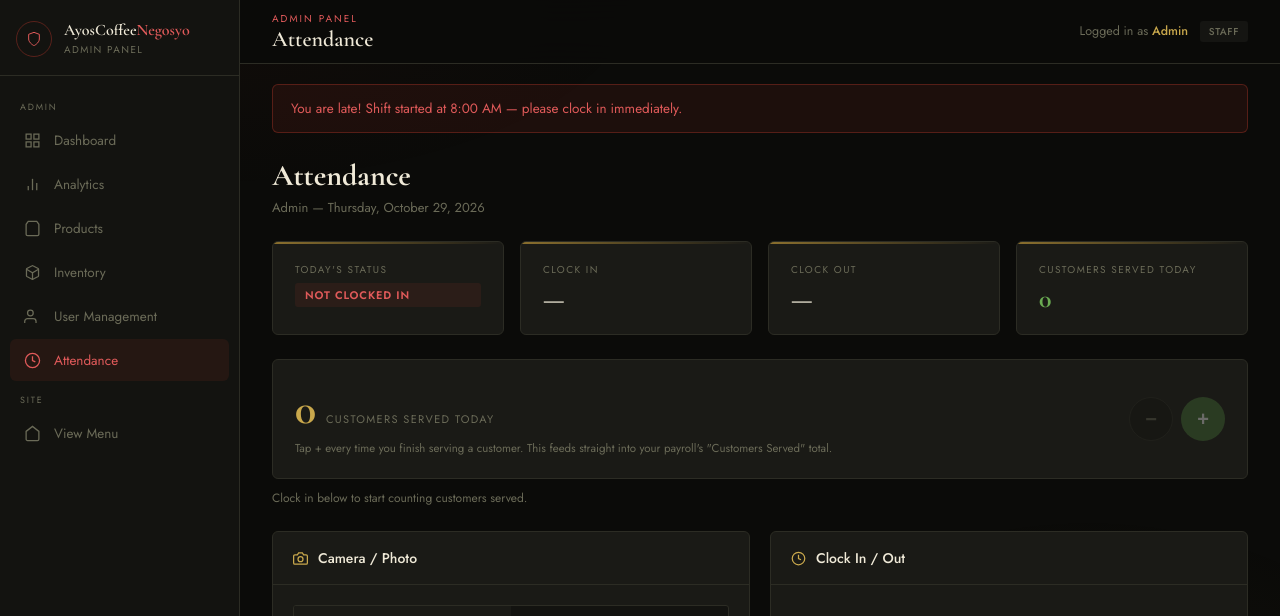
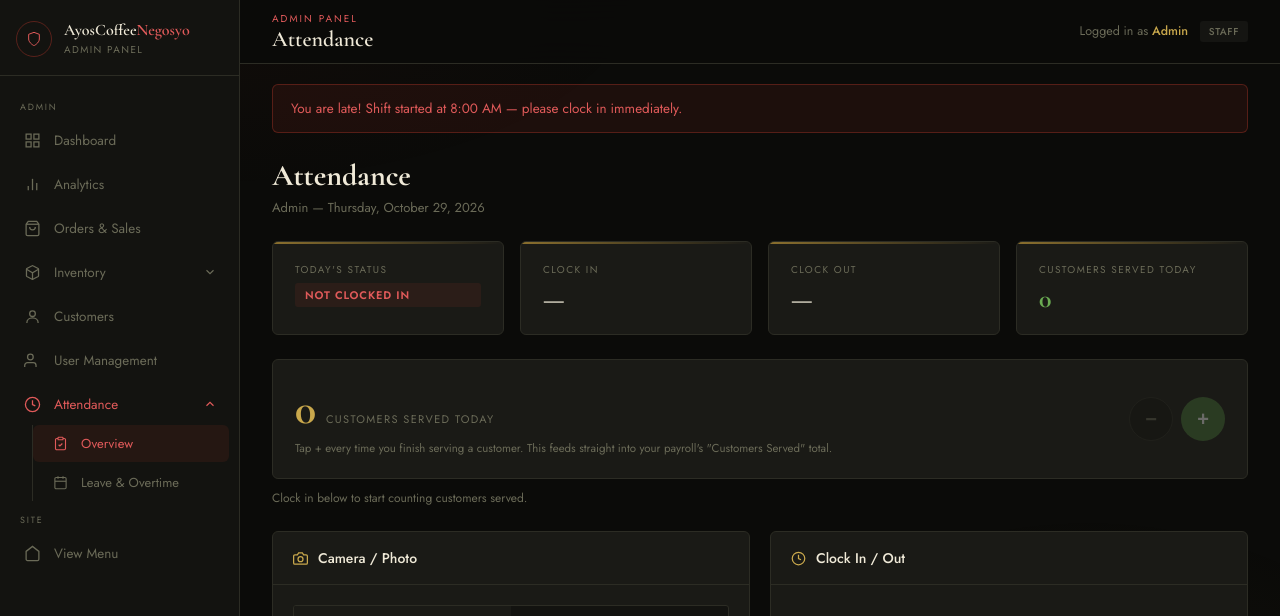
Before and after one commit to guevaraprinceedward/study-projects-php, a PHP site: page /restaurant/admin/admin-attendance.php in a window 1280 px wide. Shown: the top 616 px of the page. Run offline with PHP 8.4, Linux system fonts and the light colour scheme; a user stored in the database is signed in; data comes from the database, SQL or seed files in the repository; data that the repository does not hold is empty; some libraries are stand-ins or nearby versions.

Commit message:
Update admin-attendance.php

```diff
--- a/admin/admin-attendance.php
+++ b/admin/admin-attendance.php
@@ -11,6 +11,17 @@ $isOwner   = $adminRole === 'owner';
 $canServeCustomers = in_array($adminRole, ['admin', 'staff'], true);
 
 $roleLabels = ['owner'=>'Owner','super_admin'=>'Super Admin','admin'=>'Admin','manager'=>'Manager','staff'=>'Staff'];
+$currentPage = basename($_SERVER['PHP_SELF']);
+$attOpen = in_array($currentPage, ['admin-attendance.php', 'admin-leave-overtime.php']);
+
+// Pending count para sa badge (Owner lang). Naka-try/catch kasi baka wala pa ang tables.
+$pendingCount = 0;
+if ($isOwner) {
+    try {
+        $pendingCount += (int)$conn->query("SELECT COUNT(*) c FROM leave_requests WHERE status='pending'")->fetch_assoc()['c'];
+        $pendingCount += (int)$conn->query("SELECT COUNT(*) c FROM overtime_requests WHERE status='pending'")->fetch_assoc()['c'];
+    } catch (Throwable $e) { $pendingCount = 0; }
+}
 
 // ── Ensure tables / columns exist ───────────────────────────────────────────
 $conn->query("
@@ -265,6 +276,30 @@ body::before{content:'';position:fixed;inset:0;background:radial-gradient(ellips
 .nav-item:hover{background:rgba(255,255,255,0.04);color:var(--text)}
 .nav-item.active{background:rgba(192,57,43,0.1);color:#e05a5a}
 .nav-icon{width:20px;height:20px;display:flex;align-items:center;justify-content:center;flex-shrink:0}
+.nav-badge{margin-left:auto;background:var(--red);color:#fff;border-radius:10px;padding:1px 7px;font-size:10px}
+
+/* ── Dropdown groups ── */
+.nav-toggle{width:100%;background:none;border:none;font-family:'Jost',sans-serif;cursor:pointer;text-align:left}
+.nav-chevron{margin-left:auto;display:flex;transition:transform 0.3s ease}
+.nav-group.open > .nav-toggle .nav-chevron{transform:rotate(180deg)}
+.nav-group.open > .nav-toggle{color:var(--text)}
+.nav-group.has-active > .nav-toggle{color:#e05a5a}
+
+.nav-sub{display:grid;grid-template-rows:0fr;transition:grid-template-rows 0.35s ease}
+.nav-group.open > .nav-sub{grid-template-rows:1fr}
+.nav-sub-inner{
+    overflow:hidden;min-height:0;
+    display:flex;flex-direction:column;gap:2px;
+    margin-left:22px;border-left:1px solid var(--border);
+    visibility:hidden;opacity:0;
+    transition:opacity 0.3s ease, visibility 0.35s;
+}
+.nav-group.open > .nav-sub > .nav-sub-inner{visibility:visible;opacity:1}
+.nav-sub .nav-item{padding:9px 12px 9px 18px;font-size:13px}
+.nav-sub .nav-icon{width:18px;height:18px}
+.nav-sub .nav-icon svg{width:15px;height:15px}
+.nav-group.open > .nav-toggle .nav-badge{display:none}
+
 .sb-footer{padding:10px;border-top:1px solid var(--border)}
 .nav-item.logout{color:#e05a5a}
 .nav-item.logout:hover{background:rgba(224,90,90,0.08)}
@@ -454,36 +489,80 @@ tbody tr:hover{background:rgba(255,255,255,0.02)}
     </div>
         <nav class="sb-nav">
     <div class="sb-nav-label">Admin</div>
-        <a href="admin-dashboard.php" class="nav-item">
+
+    <a href="admin-dashboard.php" class="nav-item <?= $currentPage === 'admin-dashboard.php' ? 'active' : '' ?>">
         <span class="nav-icon"><svg width="17" height="17" viewBox="0 0 24 24" fill="none" stroke="currentColor" stroke-width="1.8"><rect x="3" y="3" width="7" height="7"/><rect x="14" y="3" width="7" height="7"/><rect x="3" y="14" width="7" height="7"/><rect x="14" y="14" width="7" height="7"/></svg></span>
         Dashboard
     </a>
-        <a href="admin-analytics.php" class="nav-item">
+    <a href="admin-analytics.php" class="nav-item <?= $currentPage === 'admin-analytics.php' ? 'active' : '' ?>">
         <span class="nav-icon"><svg width="17" height="17" viewBox="0 0 24 24" fill="none" stroke="currentColor" stroke-width="1.8"><line x1="18" y1="20" x2="18" y2="10"/><line x1="12" y1="20" x2="12" y2="4"/><line x1="6" y1="20" x2="6" y2="14"/></svg></span>
         Analytics
     </a>
-        <a href="admin-products.php" class="nav-item">
-            <span class="nav-icon"><svg width="17" height="17" viewBox="0 0 24 24" fill="none" stroke="currentColor" stroke-width="1.8"><path d="M6 2 3 6v14a2 2 0 0 0 2 2h14a2 2 0 0 0 2-2V6l-3-4z"/></svg></span>
+    <a href="admin-orders.php" class="nav-item <?= $currentPage === 'admin-orders.php' ? 'active' : '' ?>">
+        <span class="nav-icon"><svg width="17" height="17" viewBox="0 0 24 24" fill="none" stroke="currentColor" stroke-width="1.8"><path d="M6 2 3 6v14a2 2 0 0 0 2 2h14a2 2 0 0 0 2-2V6l-3-4z"/><line x1="3" y1="6" x2="21" y2="6"/><path d="M16 10a4 4 0 0 1-8 0"/></svg></span>
+        Orders & Sales
+    </a>
+
+    <!-- INVENTORY DROPDOWN -->
+    <div class="nav-group <?= $invOpen ? 'open has-active' : '' ?>">
+        <button type="button" class="nav-item nav-toggle" aria-expanded="<?= $invOpen ? 'true' : 'false' ?>">
+            <span class="nav-icon"><svg width="17" height="17" viewBox="0 0 24 24" fill="none" stroke="currentColor" stroke-width="1.8"><path d="M20.5 7.28a1 1 0 0 0-.5-.86L12.5 2.4a1 1 0 0 0-1 0L4 6.42a1 1 0 0 0-.5.86v9.44a1 1 0 0 0 .5.86l7.5 4.02a1 1 0 0 0 1 0l7.5-4.02a1 1 0 0 0 .5-.86z"/><polyline points="3.5 7.5 12 12.5 20.5 7.5"/><line x1="12" y1="22" x2="12" y2="12.5"/></svg></span>
+            Inventory
+            <span class="nav-chevron"><svg width="14" height="14" viewBox="0 0 24 24" fill="none" stroke="currentColor" stroke-width="2"><polyline points="6 9 12 15 18 9"/></svg></span>
+        </button>
+        <div class="nav-sub">
+            <div class="nav-sub-inner">
+                <a href="admin-inventory.php" class="nav-item <?= $currentPage === 'admin-inventory.php' ? 'active' : '' ?>">
+                    <span class="nav-icon"><svg width="15" height="15" viewBox="0 0 24 24" fill="none" stroke="currentColor" stroke-width="1.8"><line x1="8" y1="6" x2="21" y2="6"/><line x1="8" y1="12" x2="21" y2="12"/><line x1="8" y1="18" x2="21" y2="18"/><line x1="3" y1="6" x2="3.01" y2="6"/><line x1="3" y1="12" x2="3.01" y2="12"/><line x1="3" y1="18" x2="3.01" y2="18"/></svg></span>
+                    Overview
+                </a>
+                <a href="admin-products.php" class="nav-item <?= $currentPage === 'admin-products.php' ? 'active' : '' ?>">
+                    <span class="nav-icon"><svg width="15" height="15" viewBox="0 0 24 24" fill="none" stroke="currentColor" stroke-width="1.8"><rect x="3" y="7" width="18" height="13" rx="2"/><path d="M8 7V5a2 2 0 0 1 2-2h4a2 2 0 0 1 2 2v2"/></svg></span>
                     Products
                 </a>
-        <a href="admin-inventory.php" class="nav-item">
-            <span class="nav-icon"><svg width="17" height="17" viewBox="0 0 24 24" fill="none" stroke="currentColor" stroke-width="1.8"><path d="M20.5 7.28a1 1 0 0 0-.5-.86L12.5 2.4a1 1 0 0 0-1 0L4 6.42a1 1 0 0 0-.5.86v9.44a1 1 0 0 0 .5.86l7.5 4.02a1 1 0 0 0 1 0l7.5-4.02a1 1 0 0 0 .5-.86z"/><polyline points="3.5 7.5 12 12.5 20.5 7.5"/><line x1="12" y1="22" x2="12" y2="12.5"/></svg></span>
-            Inventory
+            </div>
+        </div>
+    </div>
+
+    <a href="admin-customers.php" class="nav-item <?= $currentPage === 'admin-customers.php' ? 'active' : '' ?>">
+        <span class="nav-icon"><svg width="17" height="17" viewBox="0 0 24 24" fill="none" stroke="currentColor" stroke-width="1.8"><circle cx="12" cy="8" r="4"/><path d="M4 21c0-4 3.5-7 8-7s8 3 8 7"/></svg></span>
+        Customers
     </a>
-        <a href="admin-users.php" class="nav-item">
+    <a href="admin-users.php" class="nav-item <?= $currentPage === 'admin-users.php' ? 'active' : '' ?>">
         <span class="nav-icon"><svg width="17" height="17" viewBox="0 0 24 24" fill="none" stroke="currentColor" stroke-width="1.8"><path d="M17 21v-2a4 4 0 0 0-4-4H5a4 4 0 0 0-4 4v2"/><circle cx="9" cy="7" r="4"/></svg></span>
         User Management
     </a>
-        <a href="admin-attendance.php" class="nav-item active">
+
+    <!-- ATTENDANCE DROPDOWN -->
+    <div class="nav-group <?= $attOpen ? 'open has-active' : '' ?>">
+        <button type="button" class="nav-item nav-toggle" aria-expanded="<?= $attOpen ? 'true' : 'false' ?>">
             <span class="nav-icon"><svg width="17" height="17" viewBox="0 0 24 24" fill="none" stroke="currentColor" stroke-width="1.8"><circle cx="12" cy="12" r="10"/><polyline points="12 6 12 12 16 14"/></svg></span>
             Attendance
+            <?php if ($isOwner && $pendingCount > 0): ?><span class="nav-badge"><?= $pendingCount ?></span><?php endif; ?>
+            <span class="nav-chevron"><svg width="14" height="14" viewBox="0 0 24 24" fill="none" stroke="currentColor" stroke-width="2"><polyline points="6 9 12 15 18 9"/></svg></span>
+        </button>
+        <div class="nav-sub">
+            <div class="nav-sub-inner">
+                <a href="admin-attendance.php" class="nav-item <?= $currentPage === 'admin-attendance.php' ? 'active' : '' ?>">
+                    <span class="nav-icon"><svg width="15" height="15" viewBox="0 0 24 24" fill="none" stroke="currentColor" stroke-width="1.8"><path d="M16 4h2a2 2 0 0 1 2 2v14a2 2 0 0 1-2 2H6a2 2 0 0 1-2-2V6a2 2 0 0 1 2-2h2"/><rect x="8" y="2" width="8" height="4" rx="1"/><polyline points="9 14 11 16 15 12"/></svg></span>
+                    Overview
                 </a>
-        <?php if (($_SESSION['admin']['role'] ?? '') === 'owner'): ?>
-        <a href="admin-payroll.php" class="nav-item">
+                <a href="admin-leave-overtime.php" class="nav-item <?= $currentPage === 'admin-leave-overtime.php' ? 'active' : '' ?>">
+                    <span class="nav-icon"><svg width="15" height="15" viewBox="0 0 24 24" fill="none" stroke="currentColor" stroke-width="1.8"><rect x="3" y="4" width="18" height="18" rx="2"/><line x1="16" y1="2" x2="16" y2="6"/><line x1="8" y1="2" x2="8" y2="6"/><line x1="3" y1="10" x2="21" y2="10"/></svg></span>
+                    Leave & Overtime
+                    <?php if ($isOwner && $pendingCount > 0): ?><span class="nav-badge"><?= $pendingCount ?></span><?php endif; ?>
+                </a>
+            </div>
+        </div>
+    </div>
+
+    <?php if ($isOwner): ?>
+    <a href="admin-payroll.php" class="nav-item <?= $currentPage === 'admin-payroll.php' ? 'active' : '' ?>">
         <span class="nav-icon"><svg width="17" height="17" viewBox="0 0 24 24" fill="none" stroke="currentColor" stroke-width="1.8"><rect x="2" y="5" width="20" height="14" rx="2"/><line x1="2" y1="10" x2="22" y2="10"/></svg></span>
         Payroll & Employees
     </a>
     <?php endif; ?>
+
     <div class="sb-nav-label">Site</div>
     <a href="../order-type.php" class="nav-item" target="_blank">
         <span class="nav-icon"><svg width="17" height="17" viewBox="0 0 24 24" fill="none" stroke="currentColor" stroke-width="1.8"><path d="M3 9l9-7 9 7v11a2 2 0 0 1-2 2H5a2 2 0 0 1-2-2z"/></svg></span>
@@ -832,6 +911,13 @@ tbody tr:hover{background:rgba(255,255,255,0.02)}
 
 <script src="https://cdn.jsdelivr.net/npm/face-api.js/dist/face-api.min.js"></script>
 <script>
+document.querySelectorAll('.nav-toggle').forEach(btn => {
+    btn.addEventListener('click', () => {
+        const group = btn.closest('.nav-group');
+        const isOpen = group.classList.toggle('open');
+        btn.setAttribute('aria-expanded', isOpen);
+    });
+});
 const FACE_THRESHOLD = 0.5;
 const MODEL_URL = 'https://raw.githubusercontent.com/justadudewhohacks/face-api.js/master/weights';
 const storedDescriptor = <?= $storedDescriptor ? $storedDescriptor : 'null' ?>;
```
Lines whose indentation alone changed are shown as unchanged.
